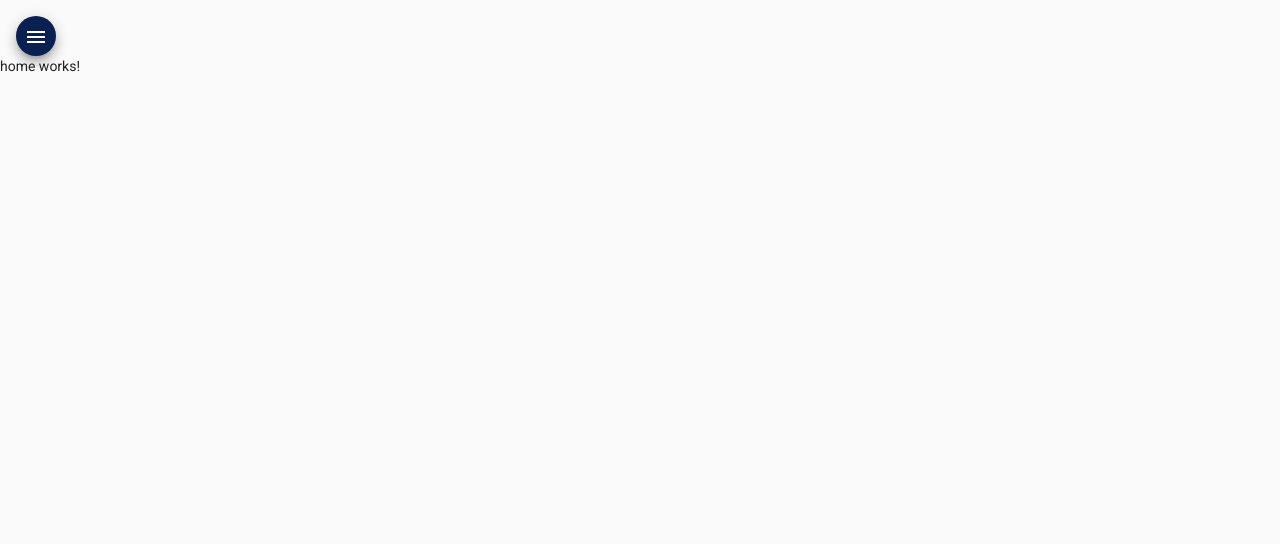
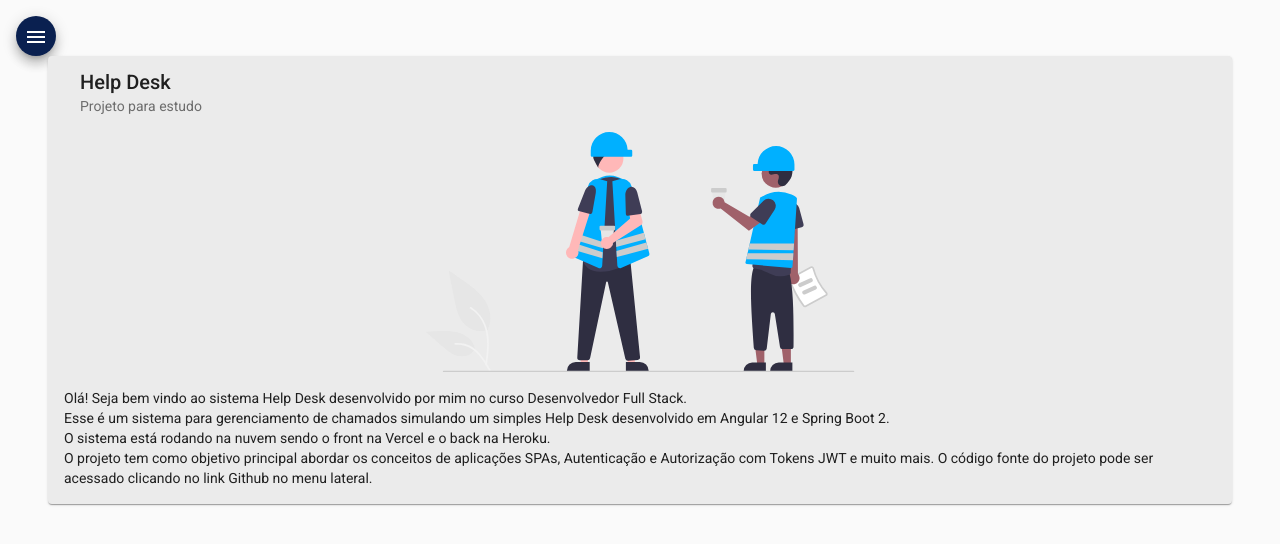
Before and after one commit to Beatriz-CGomes/projeto-help-desk-angular12, an Angular app: page /home in a window 1280 px wide. Shown: the top 544 px of the page. Built offline with nearby package versions, Linux system fonts and the light colour scheme.

Commit message:
Estilização do component home

```diff
--- a/src/app/components/home/home.component.css
+++ b/src/app/components/home/home.component.css
@@ -0,0 +1,10 @@
+.card{
+    width: 90%;
+    margin: auto;
+    background-color: rgb(235, 235, 235);
+}
+
+
+img{
+    height: 15rem;
+}
--- a/src/app/components/home/home.component.html
+++ b/src/app/components/home/home.component.html
@@ -1 +1,16 @@
-<p>home works!</p>
+<mat-card class="card">
+    <mat-card-header>
+      <mat-card-title>Help Desk</mat-card-title>
+      <mat-card-subtitle>Projeto para estudo</mat-card-subtitle>
+    </mat-card-header>
+    <img mat-card-image src="assets/img/home-image.svg" alt="Image Home Help Desk">
+    <mat-card-content>
+      <p>
+        Olá! Seja bem vindo ao sistema Help Desk desenvolvido por mim no curso Desenvolvedor Full Stack.<br />
+        Esse é um sistema para gerenciamento de chamados simulando um simples Help Desk desenvolvido em Angular 12 e
+        Spring Boot 2. <br />O sistema está rodando na nuvem sendo o front na Vercel e o back na Heroku.<br />
+        O projeto tem como objetivo principal abordar os conceitos de aplicações SPAs, Autenticação e Autorização com
+        Tokens JWT e muito mais. O código fonte do projeto pode ser acessado clicando no link Github no menu lateral.
+      </p>
+    </mat-card-content>
+  </mat-card>
```
Also changed, not shown: src/assets/img/home-image.svg (added).
